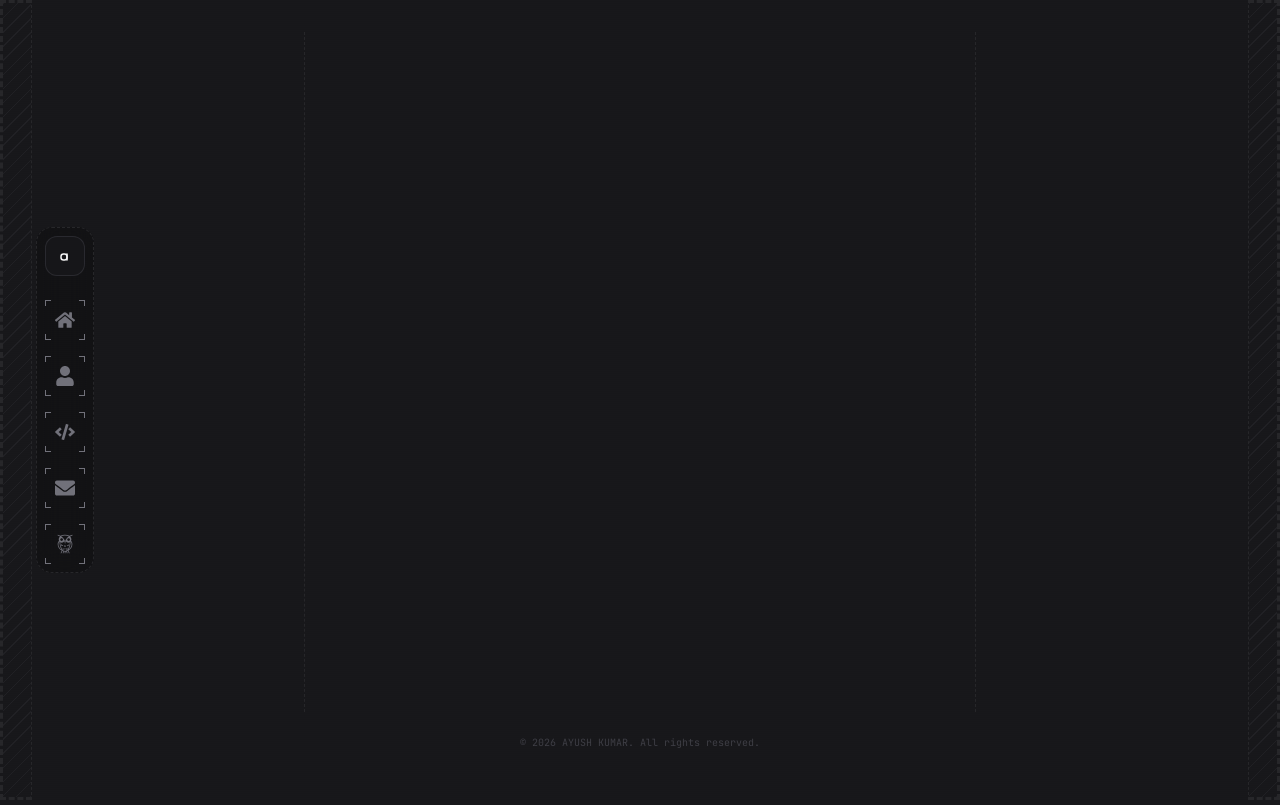
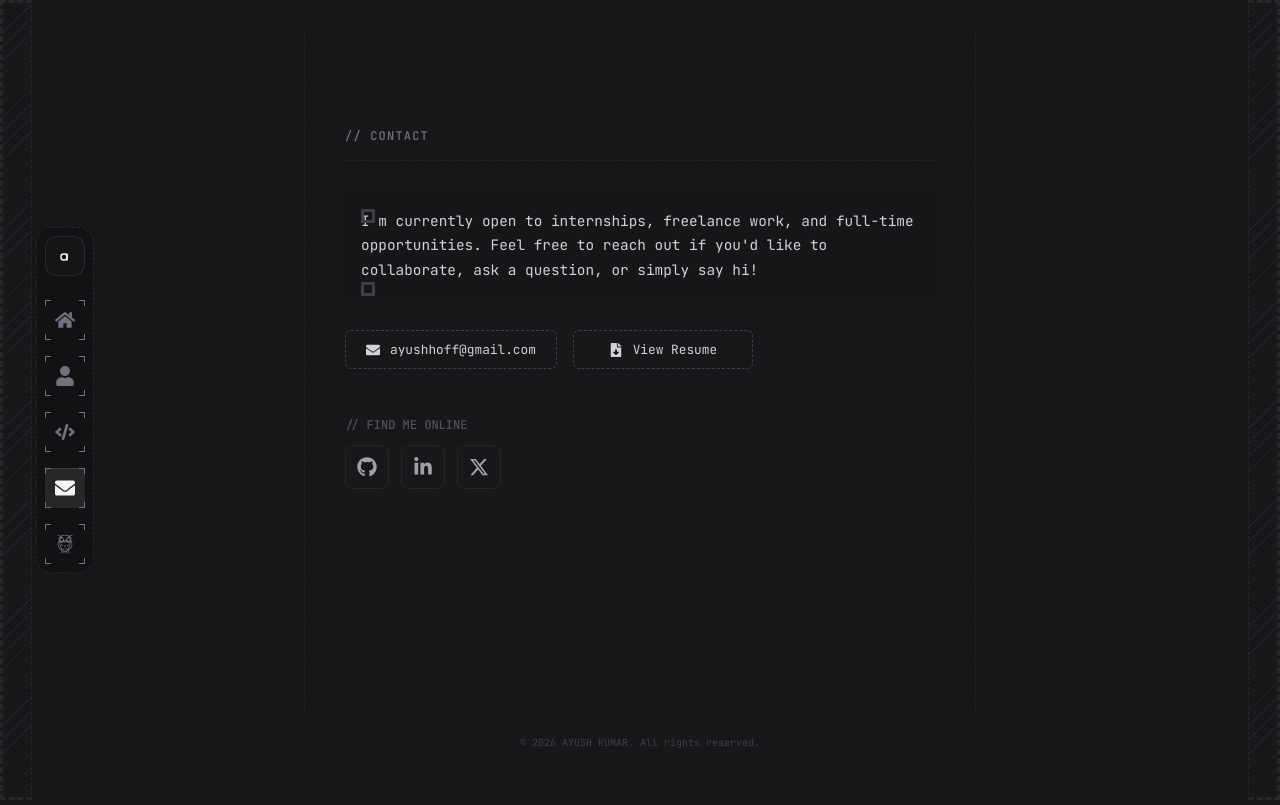
Before and after one commit to macayu17/ayushworks, a React (Vite) app: page /contact in a window 1280 px wide. Built offline with nearby package versions, Linux system fonts and the light colour scheme; a web font is replaced by a local one.

Commit message:
feat(ui): migrate chat routing to contact page and implement interactive copy email and resume action buttons

```diff
--- a/src/App.jsx
+++ b/src/App.jsx
@@ -8,7 +8,7 @@ import Footer from './components/Footer/Footer';
 import Home from './pages/Home';
 import About from './pages/About';
 import Skills from './pages/Skills';
-import Chat from './pages/Chat';
+import Contact from './pages/Contact';
 
 function App() {
   return (
@@ -36,7 +36,7 @@ function App() {
               <Route path="/" element={<Home />} />
               <Route path="/about" element={<About />} />
               <Route path="/skill" element={<Skills />} />
-              <Route path="/chat" element={<Chat />} />
+              <Route path="/contact" element={<Contact />} />
             </Routes>
           </div>
           <Footer />
--- a/src/components/Contact/Contact.css
+++ b/src/components/Contact/Contact.css
@@ -5,39 +5,71 @@
 .contact-content {
   display: flex;
   flex-direction: column;
-  gap: 24px;
+  gap: 32px;
+}
+
+.contact-text-box {
+  padding: 16px;
+  background: rgba(24, 24, 27, 0.4); /* subtle dark backing for text */
 }
 
 .contact-text {
-  font-size: 0.8rem;
-  color: var(--zinc-400);
+  font-size: 0.9rem;
+  color: var(--zinc-300);
   line-height: 1.7;
-  margin-bottom: 8px;
+  font-family: var(--font-jetbrains);
 }
 
-.contact-email-row {
+.contact-actions {
   display: flex;
-  align-items: center;
-  gap: 10px;
-  margin-bottom: 24px;
+  flex-wrap: wrap;
+  gap: 16px;
 }
 
-.contact-email {
+.contact-action-btn {
   font-family: var(--font-jetbrains);
   font-size: 0.8rem;
   color: var(--zinc-300);
-  border: 1px dashed var(--zinc-800);
-  padding: 8px 16px;
+  background: transparent;
+  border: 1px dashed var(--zinc-700);
+  padding: 10px 20px;
   border-radius: 6px;
-  transition: all 0.3s;
+  transition: all 0.3s cubic-bezier(0.4, 0, 0.2, 1);
   display: inline-flex;
   align-items: center;
-  gap: 8px;
+  gap: 10px;
+  cursor: pointer;
+  text-decoration: none;
+  min-width: 180px;
+  justify-content: center;
 }
 
-.contact-email:hover {
-  border-color: var(--zinc-600);
-  color: var(--zinc-100);
+.contact-action-btn:hover {
+  border-color: var(--zinc-500);
+  color: var(--zinc-50);
+  transform: translateY(-2px);
+  background: rgba(39, 39, 42, 0.3);
+}
+
+.contact-action-btn.copied {
+  border-style: solid;
+  border-color: #22c55e;
+  color: #4ade80;
+  box-shadow: 0 0 10px rgba(34, 197, 94, 0.2);
+}
+
+.contact-socials-wrapper {
+  margin-top: 16px;
+  display: flex;
+  flex-direction: column;
+  gap: 12px;
+}
+
+.socials-label {
+  font-family: var(--font-jetbrains);
+  font-size: 0.75rem;
+  font-weight: 500;
+  color: var(--zinc-600);
 }
 
 .contact-socials {
@@ -49,16 +81,17 @@
   display: flex;
   align-items: center;
   justify-content: center;
-  width: 40px;
-  height: 40px;
+  width: 44px;
+  height: 44px;
   border: 1px solid var(--zinc-800);
   border-radius: 8px;
-  color: var(--zinc-500);
-  transition: all 0.3s;
+  color: var(--zinc-400);
+  transition: all 0.3s cubic-bezier(0.4, 0, 0.2, 1);
 }
 
 .contact-social-link:hover {
   color: var(--zinc-100);
-  border-color: var(--zinc-600);
-  background: rgba(39, 39, 42, 0.3);
+  border-color: var(--zinc-500);
+  background: rgba(63, 63, 70, 0.3);
+  transform: translateY(-2px);
 }
--- a/src/components/Contact/Contact.jsx
+++ b/src/components/Contact/Contact.jsx
@@ -1,8 +1,18 @@
 import './Contact.css';
-import { FaGithub, FaLinkedinIn, FaEnvelope } from 'react-icons/fa';
+import { FaGithub, FaLinkedinIn, FaEnvelope, FaFileDownload, FaCheck } from 'react-icons/fa';
 import { FaXTwitter } from 'react-icons/fa6';
+import { useState } from 'react';
 
 const Contact = () => {
+  const [copied, setCopied] = useState(false);
+  const email = "ayushhoff@gmail.com";
+
+  const handleCopy = () => {
+    navigator.clipboard.writeText(email);
+    setCopied(true);
+    setTimeout(() => setCopied(false), 2000);
+  };
+
   return (
     <section className="contact" id="contact">
       <div className="section-header">
@@ -10,18 +20,37 @@ const Contact = () => {
       </div>
 
       <div className="contact-content">
+        <div className="contact-text-box bracket-box">
           <p className="contact-text">
             I'm currently open to internships, freelance work, and full-time opportunities.
-          Feel free to reach out if you'd like to collaborate or just say hi!
+            Feel free to reach out if you'd like to collaborate, ask a question, or simply say hi!
           </p>
+        </div>
 
-        <div className="contact-email-row">
-          <a href="mailto:ayushhoff@gmail.com" className="contact-email">
-            <FaEnvelope size={14} />
-            ayushhoff@gmail.com
+        <div className="contact-actions">
+          <button
+            onClick={handleCopy}
+            className={`contact-action-btn ${copied ? 'copied' : ''}`}
+            aria-label="Copy Email"
+          >
+            {copied ? <FaCheck size={14} /> : <FaEnvelope size={14} />}
+            <span>{copied ? "Email Copied!" : email}</span>
+          </button>
+
+          <a
+            href="/resume.pdf"
+            target="_blank"
+            rel="noopener noreferrer"
+            className="contact-action-btn"
+            aria-label="View Resume"
+          >
+            <FaFileDownload size={14} />
+            <span>View Resume</span>
           </a>
         </div>
 
+        <div className="contact-socials-wrapper">
+          <span className="socials-label">// FIND ME ONLINE</span>
           <div className="contact-socials">
             <a href="https://github.com/macayu17" target="_blank" rel="noopener noreferrer" className="contact-social-link" aria-label="GitHub">
               <FaGithub size={20} />
@@ -34,6 +63,7 @@ const Contact = () => {
             </a>
           </div>
         </div>
+      </div>
     </section>
   );
 };
--- a/src/components/Sidebar/Sidebar.jsx
+++ b/src/components/Sidebar/Sidebar.jsx
@@ -7,7 +7,7 @@ const navItems = [
   { path: '/', icon: <FaHome size={20} />, label: 'Home' },
   { path: '/about', icon: <FaUser size={20} />, label: 'About' },
   { path: '/skill', icon: <FaCode size={20} />, label: 'Skills' },
-  { path: '/chat', icon: <FaEnvelope size={20} />, label: 'Chat' },
+  { path: '/contact', icon: <FaEnvelope size={20} />, label: 'Contact' },
 ];
 
 export default function Sidebar() {
--- a/src/pages/Chat.jsx
+++ b/src/pages/Contact.jsx
@@ -1,16 +1,16 @@
-import Contact from '../components/Contact/Contact';
+import ContactComponent from '../components/Contact/Contact';
 import { useEffect } from 'react';
 
-const Chat = () => {
+const Contact = () => {
   useEffect(() => {
     window.scrollTo(0, 0);
   }, []);
 
   return (
     <div className="page-transition">
-      <Contact />
+      <ContactComponent />
     </div>
   );
 };
 
-export default Chat;
+export default Contact;
```
Lines whose indentation alone changed are shown as unchanged.
